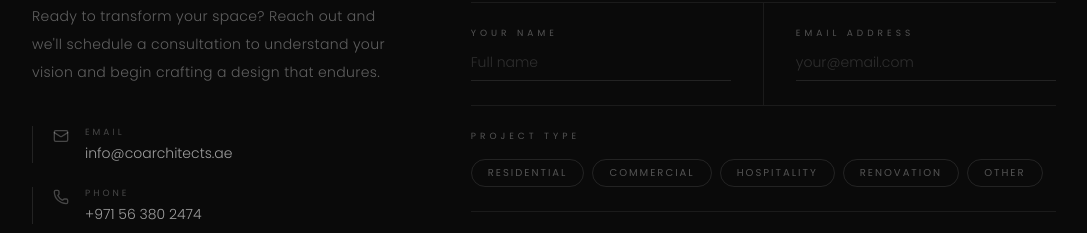
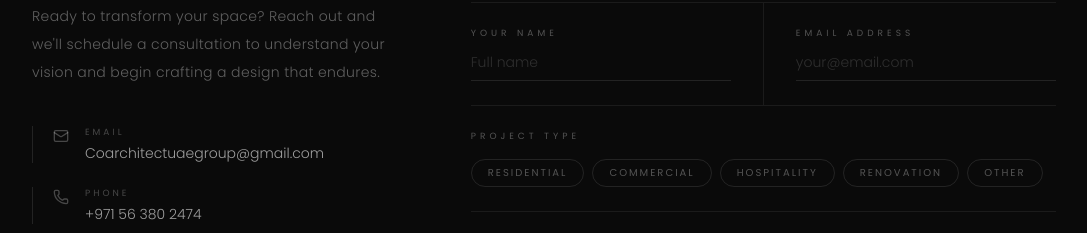
Before and after one commit to JITHIN-Ji/CO-ARCHITECTS, a React (Vite) app: page / in a window 1280 px wide. Shown: the part 5642-5875 px from the top of the page, without its empty margins (96-1183 px from the left). Built offline with nearby package versions, Linux system fonts and the light colour scheme; no server answers.

Commit message:
update contact section

```diff
--- a/src/sections/ContactSection.tsx
+++ b/src/sections/ContactSection.tsx
@@ -63,7 +63,7 @@ export default function ContactSection() {
                         {/* Contact details */}
                         <div className="flex flex-col gap-6">
                             {[
-                                { icon: Mail, label: "Email", value: "info@coarchitects.ae" },
+                                { icon: Mail, label: "Email", value: "Coarchitectuaegroup@gmail.com" },
                                 { icon: Phone, label: "Phone", value: "+971 56 380 2474" },
                                 { icon: MapPin, label: "Studio", value: "Dubai, United Arab Emirates" },
                             ].map(({ icon: Icon, label, value }) => (
```
